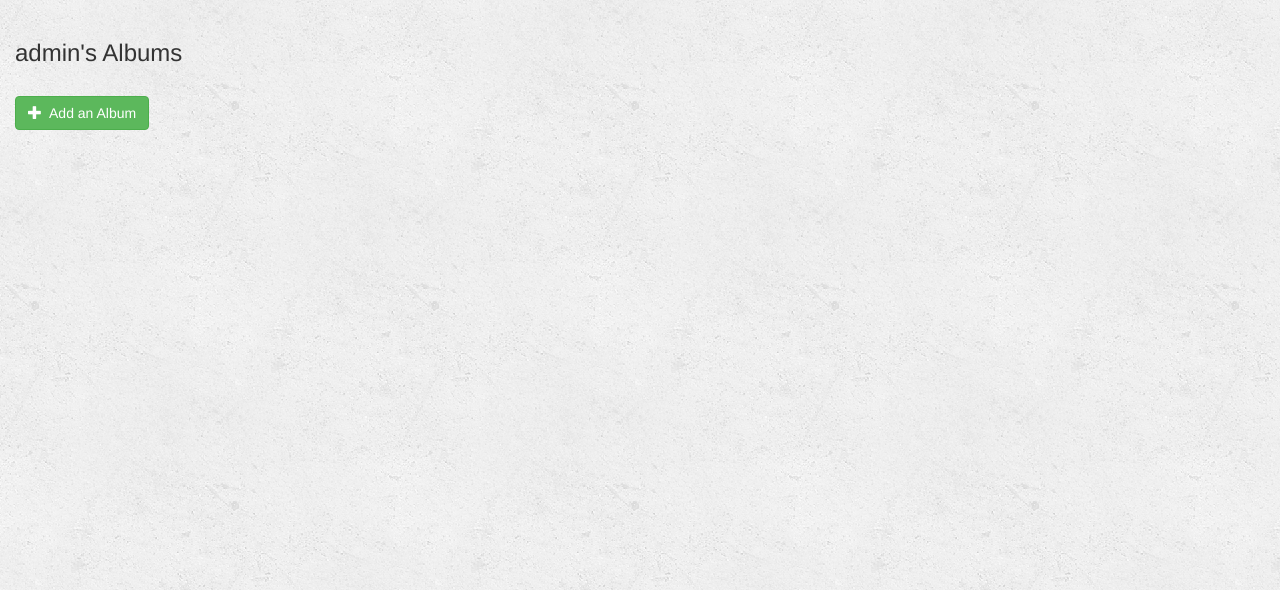
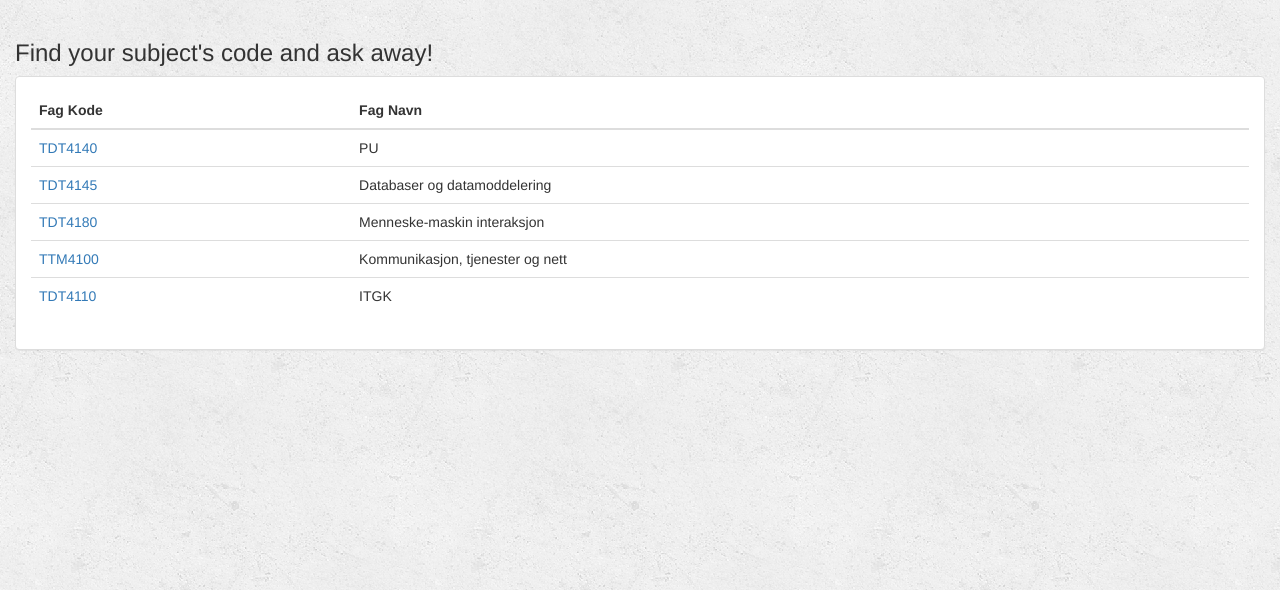
Before and after one commit to sp3kk/PU-Gruppe-15, a Django app: page /music/46/delete_album/ in a window 1280 px wide. Shown: the part 52-642 px from the top of the page. Run offline with Django 3.2, Linux system fonts and the light colour scheme; a user stored in the database is signed in; data comes from the database, SQL or seed files in the repository; some libraries are stand-ins or nearby versions.

Commit message:
SMåting

```diff
--- a/Pekka 2.0/music/templates/music/index.html
+++ b/Pekka 2.0/music/templates/music/index.html
@@ -4,55 +4,68 @@
 {% block body %}
 <div class="albums-container container-fluid">
 
-    <!-- Albums -->
-    <div class="row">
-        <div class="col-sm-12">
-            <h3>{{ user.username }}'s Albums</h3>
-        </div>
-        {% if albums %}
-            {% for album in albums %}
-                <div class="col-sm-4 col-lg-2">
-                    <div class="thumbnail">
-                        <a href="{% url 'music:detail' album.id %}">
-                            <img src="{{ album.album_logo.url }}" class="img-responsive">
-                        </a>
-                        <div class="caption">
-                            <h2>{{ album.album_title }}</h2>
-                            <h4>{{ album.artist }}</h4>
-
-                            <!-- View Details -->
-                            <a href="{% url 'music:detail' album.id %}" class="btn btn-primary btn-sm" role="button">View Details</a>
-
-                            <!-- Delete Album -->
-                            <form action="{% url 'music:delete_album' album.id %}" method="post" style="display: inline;">
-                                {% csrf_token %}
-                                <input type="hidden" name="album_id" value="{{ album.id }}" />
-                                <button type="submit" class="btn btn-default btn-sm">
-                                    <span class="glyphicon glyphicon-trash"></span>
-                                </button>
-                            </form>
-
-                            <!-- Favorite Album -->
-                            <a href="{% url 'music:favorite_album' album.id %}" class="btn btn-default btn-sm btn-favorite" role="button">
-                                <span class="glyphicon glyphicon-star {% if album.is_favorite %}active{% endif %}"></span>
-                            </a>
-
-                        </div>
+    <!-- Her har vi Fag Kode oversikt for "spørr" siden -->
+     <div class="row">
+            <div class="col-sm-12">
+                <h3>Find your subject's code and ask away!</h3>
+            </div>
+            <div class="col-sm-12">
+                <div class="panel panel-default">
+                    <div class="panel-body">
+                        <table class="table">
+                            <thead>
+                                <tr>
+                                    <th>Fag Kode</th>
+                                    <th>Fag Navn</th>
+                                </tr>
+                            </thead>
+                            <tbody>
+                                <tr>
+                                    <td>
+                                    <a href="songs.html">TDT4140</a>
+                                    </td>
+                                    <td>
+                                    PU
+                                    </td>
+                                </tr>
+                                <tr>
+                                    <td>
+                                    <a href="songs.html">TDT4145</a>
+                                    </td>
+                                    <td>
+                                    Databaser og datamoddelering
+                                    </td>
+                                </tr>
+                                <tr>
+                                    <td>
+                                    <a href="songs.html">TDT4180</a>
+                                    </td>
+                                    <td>
+                                    Menneske-maskin interaksjon
+                                    </td>
+                                </tr>
+                                <tr>
+                                    <td>
+                                    <a href="songs.html">TTM4100</a>
+                                    </td>
+                                    <td>
+                                    Kommunikasjon, tjenester og nett
+                                    </td>
+                                </tr>
+                                <tr>
+                                    <td>
+                                    <a href="songs.html">TDT4110</a>
+                                    </td>
+                                    <td>
+                                    ITGK
+                                    </td>
+                                </tr>
+                            </tbody>
+                        </table>
                     </div>
                 </div>
-                {% cycle '' '' '' '' '' '<div class="clearfix visible-lg"></div>' %}
-            {% endfor %}
-        {% else %}
-            <div class="col-sm-12">
-                <br>
-                <a href="{% url 'music:create_album' %}">
-                    <button type="button" class="btn btn-success">
-                        <span class="glyphicon glyphicon-plus"></span>&nbsp; Add an Album
-                    </button>
-                </a>
             </div>
-        {% endif %}
-    </div>
+        </div>
 
     <!-- If user searches and there are songs -->
     {% if songs %}
```
Also changed, not shown: Pekka 2.0/music/templates/music/songs.html (+5 -3 lines).
